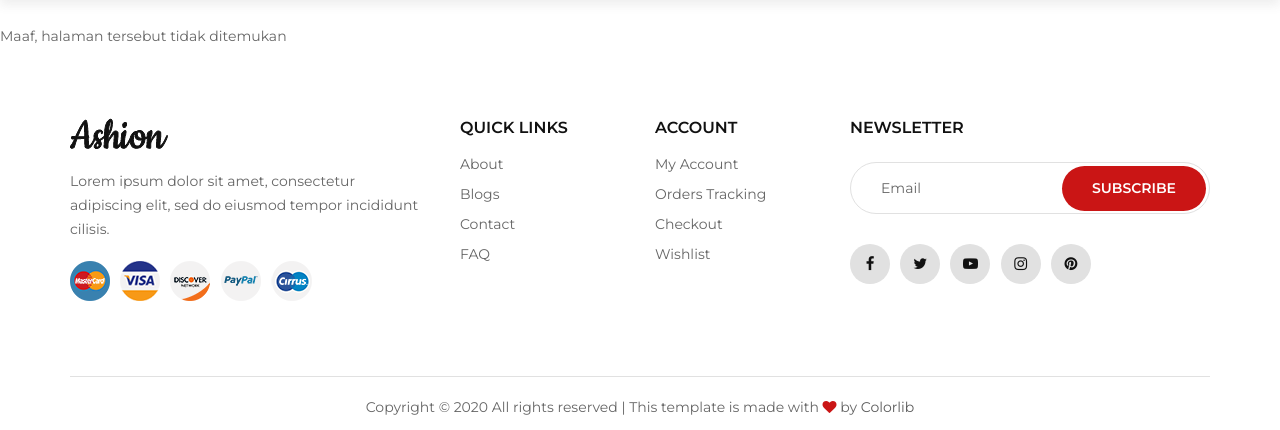
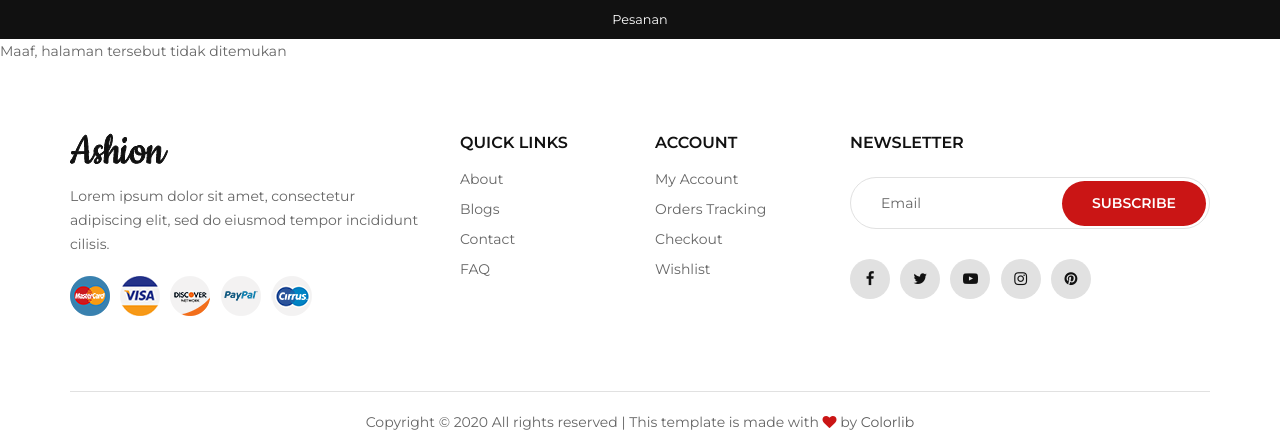
Before and after one commit to dbyjar/e-commerce-jarshop, a PHP site: page /jarshop/index.php?page=menu in a window 1280 px wide. Shown: the part 98-528 px from the top of the page. Run offline with PHP 8.4, Linux system fonts and the light colour scheme; the visitor is signed in with stand-in values (Sample User, id 1).

Commit message:
fixed menu option user

```diff
--- a/index.php
+++ b/index.php
@@ -53,6 +53,7 @@
     <link rel="stylesheet" href="./vendor/css/owl.carousel.min.css" type="text/css">
     <link rel="stylesheet" href="./vendor/css/slicknav.min.css" type="text/css">
     <link rel="stylesheet" href="./vendor/css/style.css" type="text/css">
+    <!-- <link rel="stylesheet" href="./css/style.css" type="text/css"> -->
 </head>
 
 <body>
--- a/menu.php
+++ b/menu.php
@@ -35,7 +35,7 @@
 				}
 			?>
 			<li>
-				<!-- <a <?php if($module == "pesanan"){ echo "class='active'"; } ?> href="<?php echo BASE_URL."index.php?page=menu&module=pesanan&action=list"; ?>">Pesanan</a> -->
+				<a <?php if($module == "pesanan"){ echo "class='active'"; } ?> href="<?php echo BASE_URL."index.php?page=menu&module=pesanan&action=list"; ?>">Pesanan</a>
 			</li>
 		</ul>
 	</div>
@@ -50,3 +50,34 @@
 		?>
 	</div>
 </div>
+
+<style>
+
+	#menu-profile {
+		display: block;
+		width: 100%;
+		background: #111;
+	}
+
+	#menu-profile ul {
+		display: flex;
+		list-style: none;
+		justify-content: center;
+	}
+
+	#menu-profile li {
+		display: flex;
+		margin: 10px;
+	}
+
+	#menu-profile a {
+		color: #fff;
+		font-size: .8rem;
+	}
+
+	#menu-profile a.active {
+		/* color: #ca1515; */
+		border-bottom: 1px solid #ca1515;
+	}
+
+</style>
```
